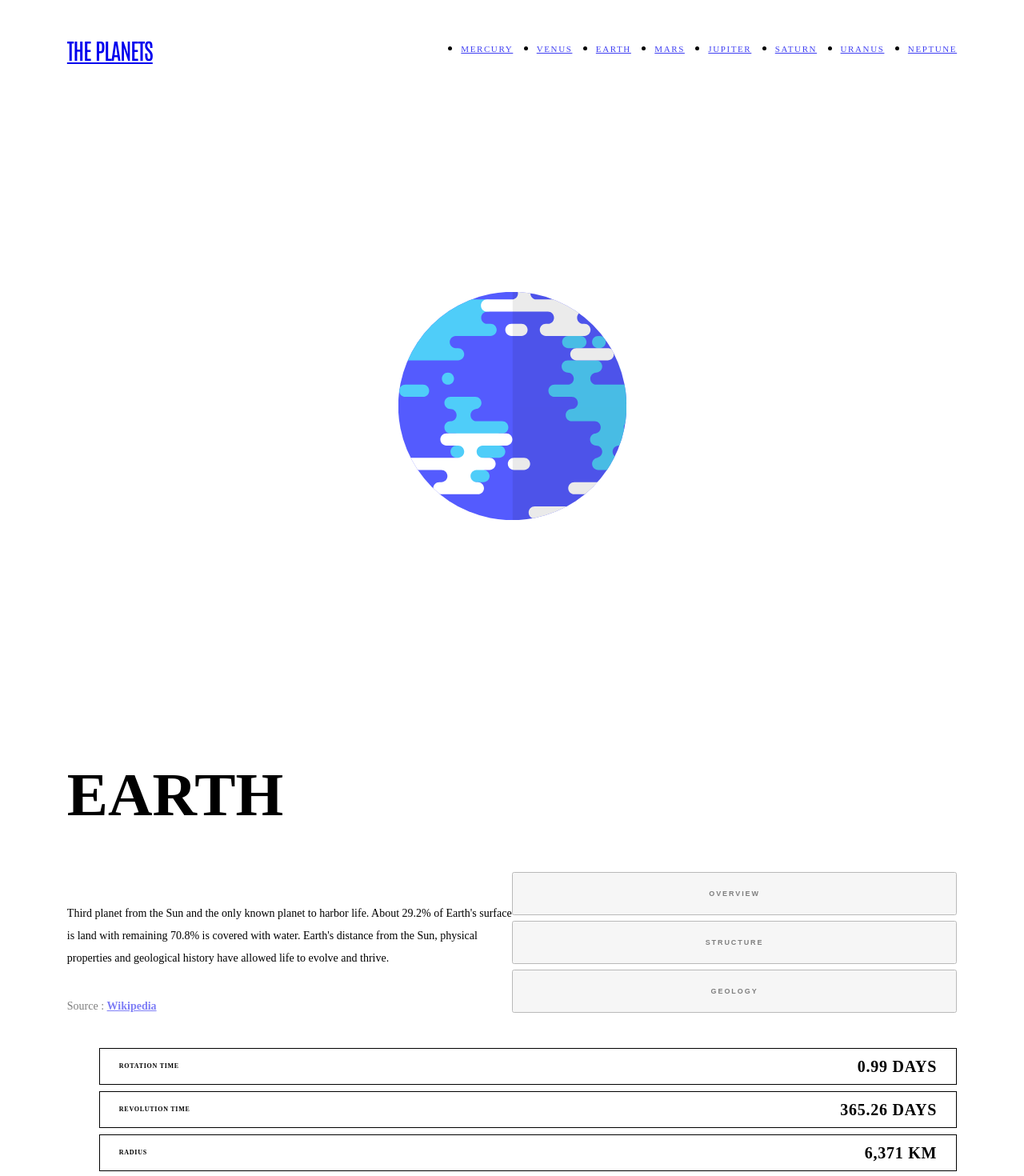
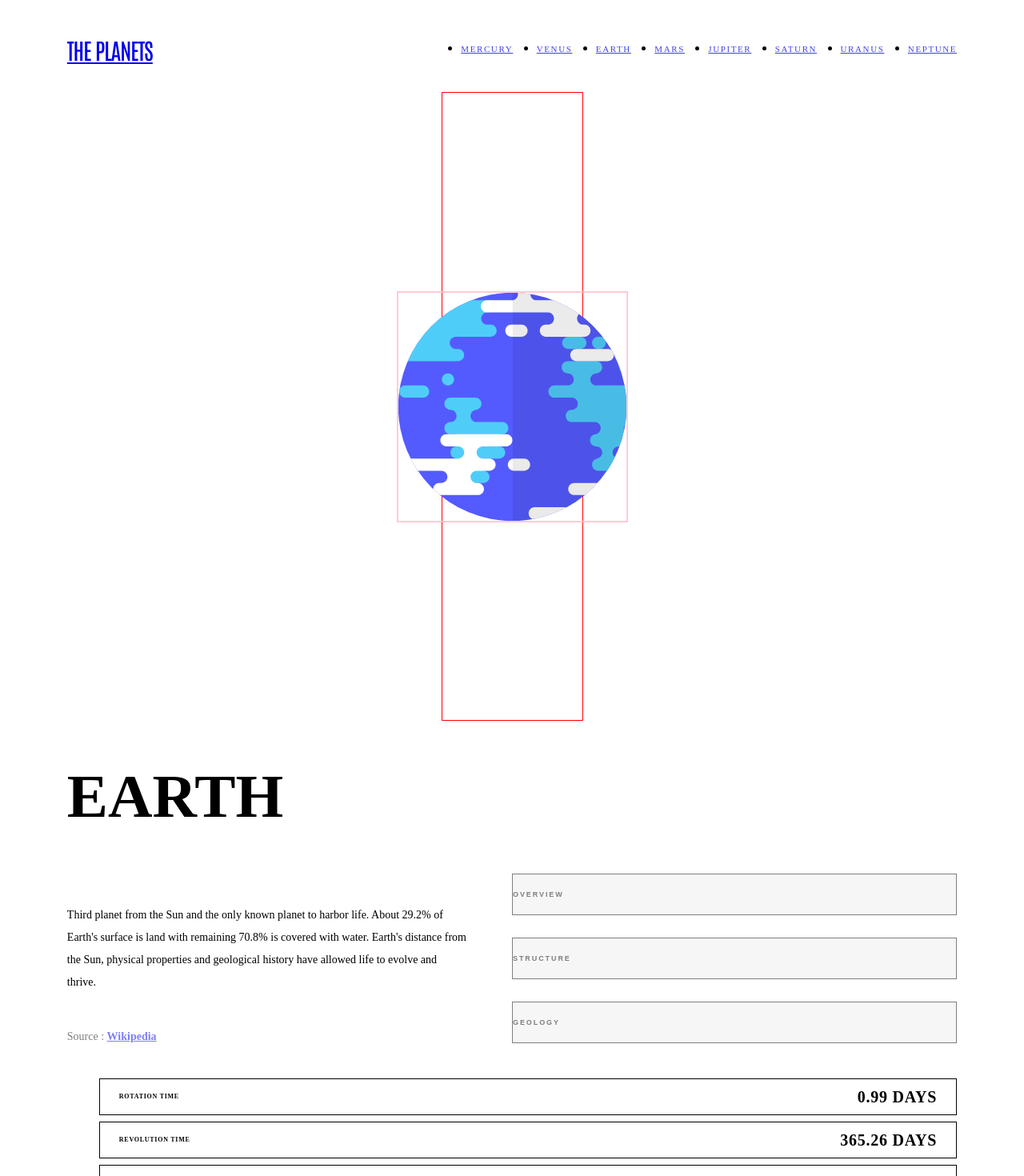
Before and after one commit to emestabillo/planets-fact-site, a Next.js app: page / in a window 1280 px wide. Shown: the top 1470 px of the page at 80% size. Built offline with nearby package versions, Linux system fonts and the light colour scheme.

Commit message:
Navbar fix

```diff
--- a/components/Navbar/Navbar.elements.js
+++ b/components/Navbar/Navbar.elements.js
@@ -64,16 +64,22 @@ export const NavList = styled.ul`
   z-index: 10;
   top: 6.8125rem;
   width: 100vw;
+  overflow-y: scroll;
+  bottom: 0;
   background-color: var(--color-background);
   padding: 0 6%;
   opacity: ${({ showMenu }) => (showMenu ? "1" : "0")};
   left: ${({ showMenu }) => (showMenu ? "0" : "100vw")};
   transition: opacity 0.5s, left 0.5s;
 
-  &::after {
+  /* &::after {
     position: fixed;
     content: "";
-  }
+    position: fixed;
+    overflow-y: scroll;
+
+    bottom: 0;
+  } */
 
   @media ${QUERIES.tabletAndUp} {
     position: revert;
--- a/components/Navbar/Navbar.js
+++ b/components/Navbar/Navbar.js
@@ -20,16 +20,17 @@ function Navbar() {
     setShowMenu(false);
   };
 
-  // useEffect(() => {
-  //   const body = document.querySelector("body");
-  //   body.style.overflow = showMenu ? "hidden" : "auto";
-  // }, [showMenu]);
+  useEffect(() => {
+    const body = document.querySelector("body");
+    body.style.overflow = showMenu ? "hidden" : "auto";
+  }, [showMenu]);
 
   return (
     <Nav>
       <LogoLink href="/">The planets</LogoLink>
       <MenuButton
         onClick={toggleMenu}
+        aria-label="Toggle mobile menu button"
         aria-expanded={showMenu ? `true` : `false`}
       >
         <svg
--- a/components/PlanetImage.js
+++ b/components/PlanetImage.js
@@ -13,7 +13,7 @@ const Wrapper = styled.div`
   grid-area: image;
 
   @media ${QUERIES.tabletAndUp} {
-    /* border: 1px solid red; */
+    border: 1px solid red;
     padding: 15rem 0;
   }
 `;
@@ -25,8 +25,7 @@ const ImageDiv = styled.div`
 
   @media ${QUERIES.tabletAndUp} {
     transform: scale(1.65);
-    /* border: 1px solid pink; */
-    /* padding: 3.375rem 0 2.25rem; */
+    border: 1px solid pink;
   }
 `;
 
--- a/components/Stats.js
+++ b/components/Stats.js
@@ -1,4 +1,5 @@
 import styled from "styled-components";
+import { QUERIES } from "../shared/constants";
 
 const StatsWrapper = styled.section`
   /* grid-area: stats; */
@@ -10,6 +11,9 @@ const List = styled.ul`
 
   & > * + * {
     margin-top: 0.5rem;
+  }
+
+  @media ${QUERIES.tabletAndUp} {
   }
 `;
 
--- a/components/Tabs.js
+++ b/components/Tabs.js
@@ -73,6 +73,11 @@ const Tab = styled.button`
   &:focus {
     opacity: 1;
   }
+
+  @media ${QUERIES.tabletAndUp} {
+    border: 1px solid currentColor;
+    text-align: left;
+  }
 `;
 
 const Wrapper = styled.div`
@@ -86,8 +91,9 @@ const Overview = styled.p`
   order: 4;
 
   @media ${QUERIES.tabletAndUp} {
-    padding: 1.5rem 0;
+    padding: 1.5rem 0 2rem;
     font-size: 0.875rem;
+    max-width: 31.25rem;
   }
 `;
 
```
